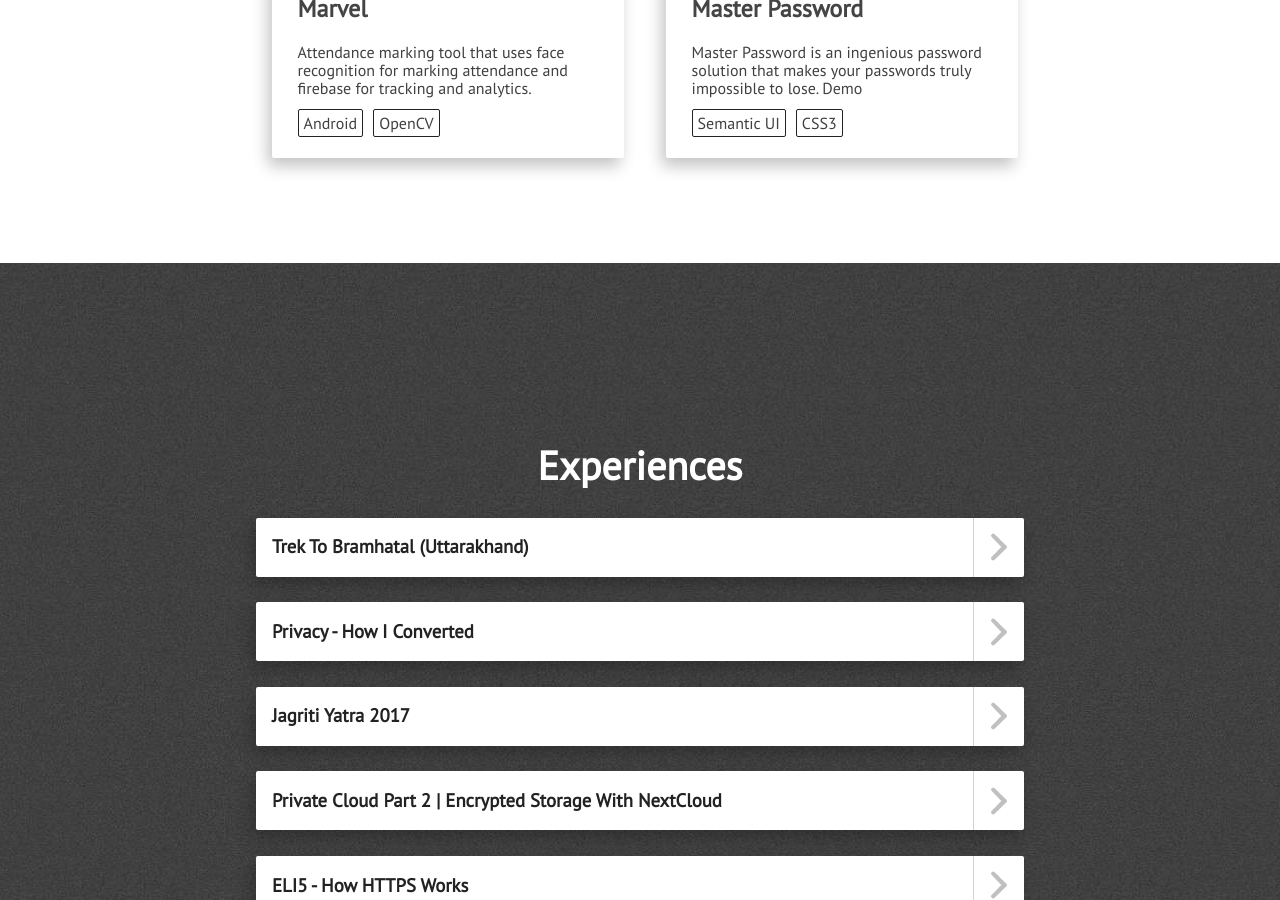
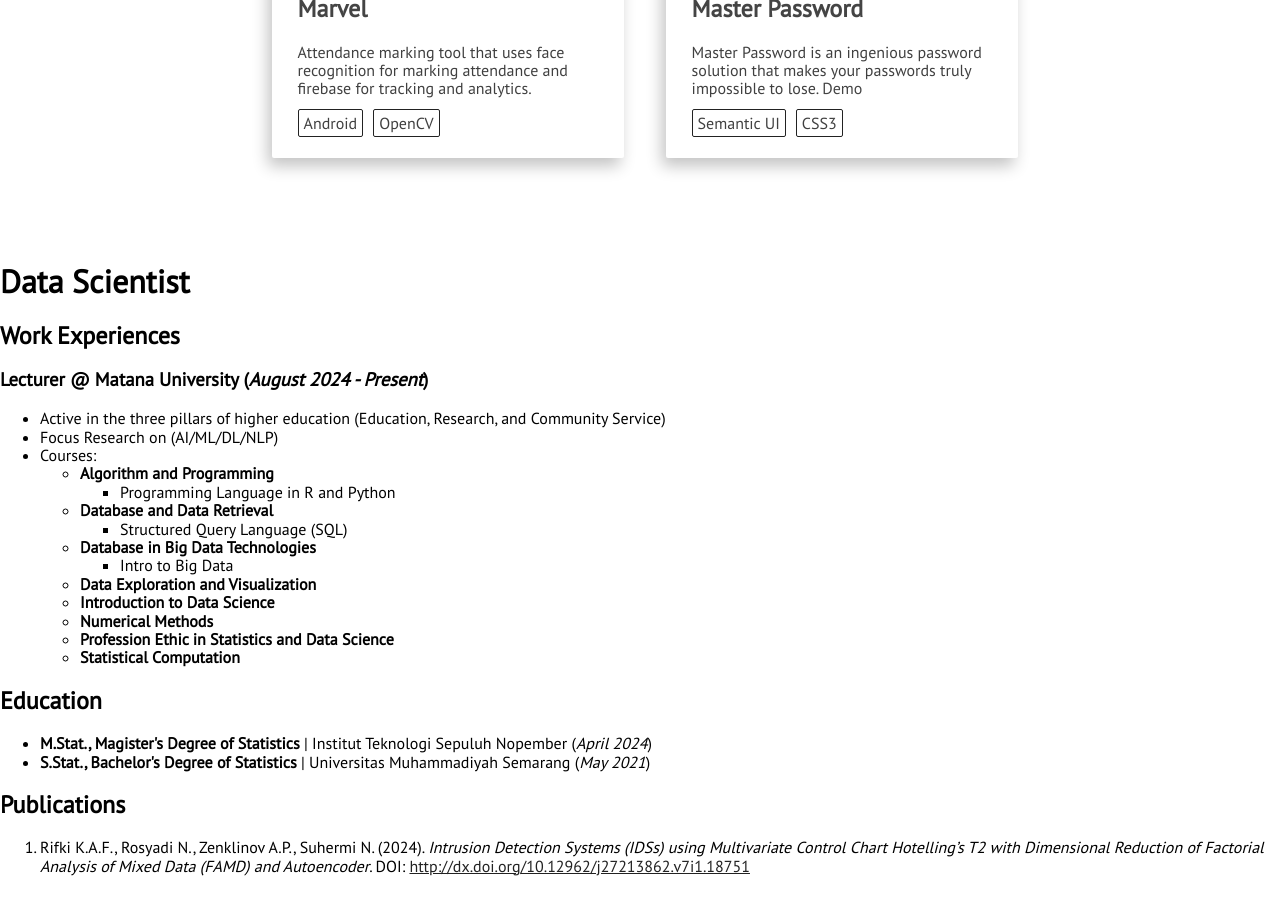
Before and after one commit to zenklinov/portfolio, a Jekyll site: the page built from index.html, in a window 1280 px wide and 900 px high, scrolled down 3743 px. Built offline with Jekyll 4.4.1, drawn with Linux system fonts in a browser that asks for light colours; nearby versions of some CDN libraries; some of the changed text lies outside the part shown.

Commit message:
Update blogs.html

```diff
--- a/_includes/blogs.html
+++ b/_includes/blogs.html
@@ -1,8 +1,48 @@
-<div class="section-wrapper">
-    <section class="section" id="blog-posts">
-        <div class="full-width">
-            <div class="section-heading" id="recent-posts-text">Experiences</div>
-            <div class="blogs-wrapper" id="rss-feeds"></div>
-        </div>
-    </section>
-</div>
+<!-- _includes/blogs.html -->
+<section id="data-scientist">
+  <h1>Data Scientist</h1>
+
+  <h2>Work Experiences</h2>
+  <div class="experience">
+    <h3>Lecturer @ Matana University (<em>August 2024 - Present</em>)</h3>
+    <ul>
+      <li>Active in the three pillars of higher education (Education, Research, and Community Service)</li>
+      <li>Focus Research on (AI/ML/DL/NLP)</li>
+      <li>Courses:
+        <ul>
+          <li><strong>Algorithm and Programming</strong>
+            <ul>
+              <li>Programming Language in R and Python</li>
+            </ul>
+          </li>
+          <li><strong>Database and Data Retrieval</strong>
+            <ul>
+              <li>Structured Query Language (SQL)</li>
+            </ul>
+          </li>
+          <li><strong>Database in Big Data Technologies</strong>
+            <ul>
+              <li>Intro to Big Data</li>
+            </ul>
+          </li>
+          <li><strong>Data Exploration and Visualization</strong></li>
+          <li><strong>Introduction to Data Science</strong></li>
+          <li><strong>Numerical Methods</strong></li>
+          <li><strong>Profession Ethic in Statistics and Data Science</strong></li>
+          <li><strong>Statistical Computation</strong></li>
+        </ul>
+      </li>
+    </ul>
+  </div>
+
+  <h2>Education</h2>
+  <ul>
+    <li><strong>M.Stat., Magister's Degree of Statistics</strong> | Institut Teknologi Sepuluh Nopember (<em>April 2024</em>)</li>
+    <li><strong>S.Stat., Bachelor's Degree of Statistics</strong> | Universitas Muhammadiyah Semarang (<em>May 2021</em>)</li>
+  </ul>
+
+  <h2>Publications</h2>
+  <ol>
+    <li>Rifki K.A.F., Rosyadi N., Zenklinov A.P., Suhermi N. (2024). <em>Intrusion Detection Systems (IDSs) using Multivariate Control Chart Hotelling’s T2 with Dimensional Reduction of Factorial Analysis of Mixed Data (FAMD) and Autoencoder</em>. DOI: <a href="http://dx.doi.org/10.12962/j27213862.v7i1.18751">http://dx.doi.org/10.12962/j27213862.v7i1.18751</a></li>
+  </ol>
+</section>
```
